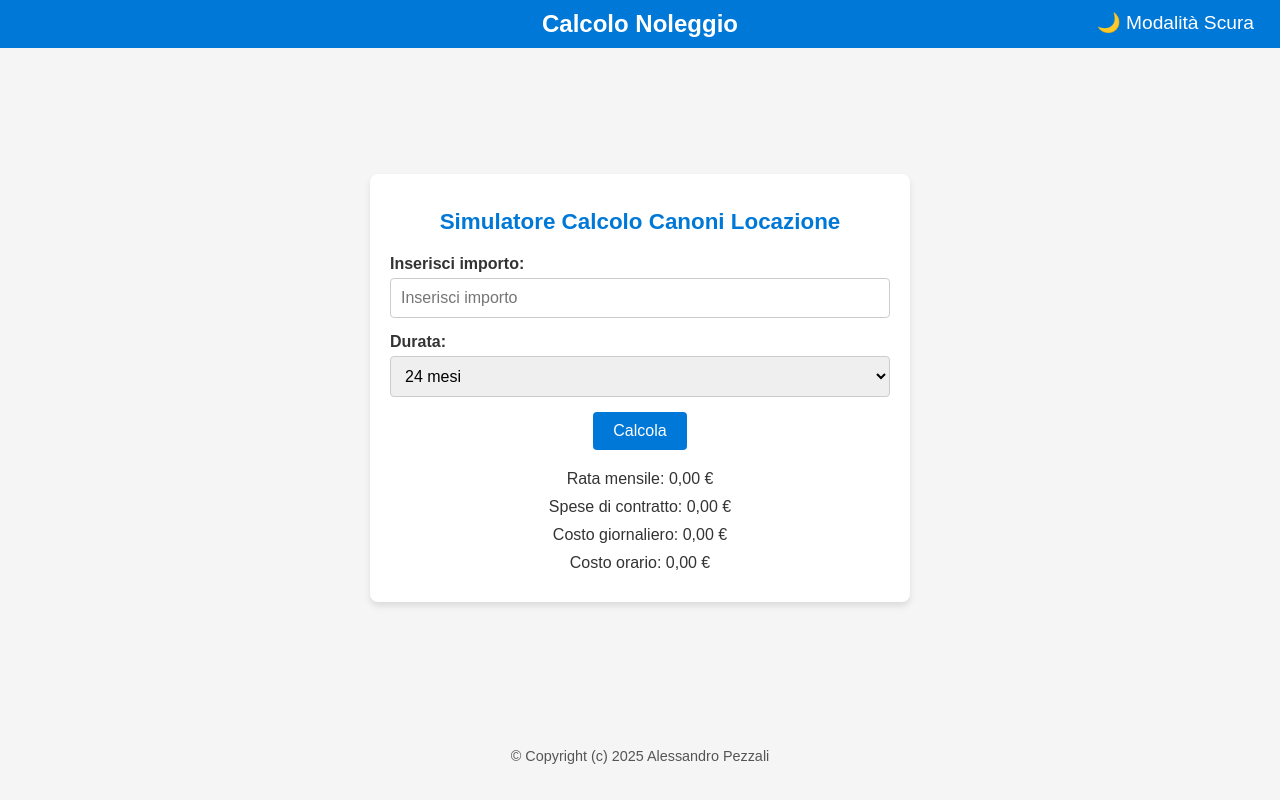
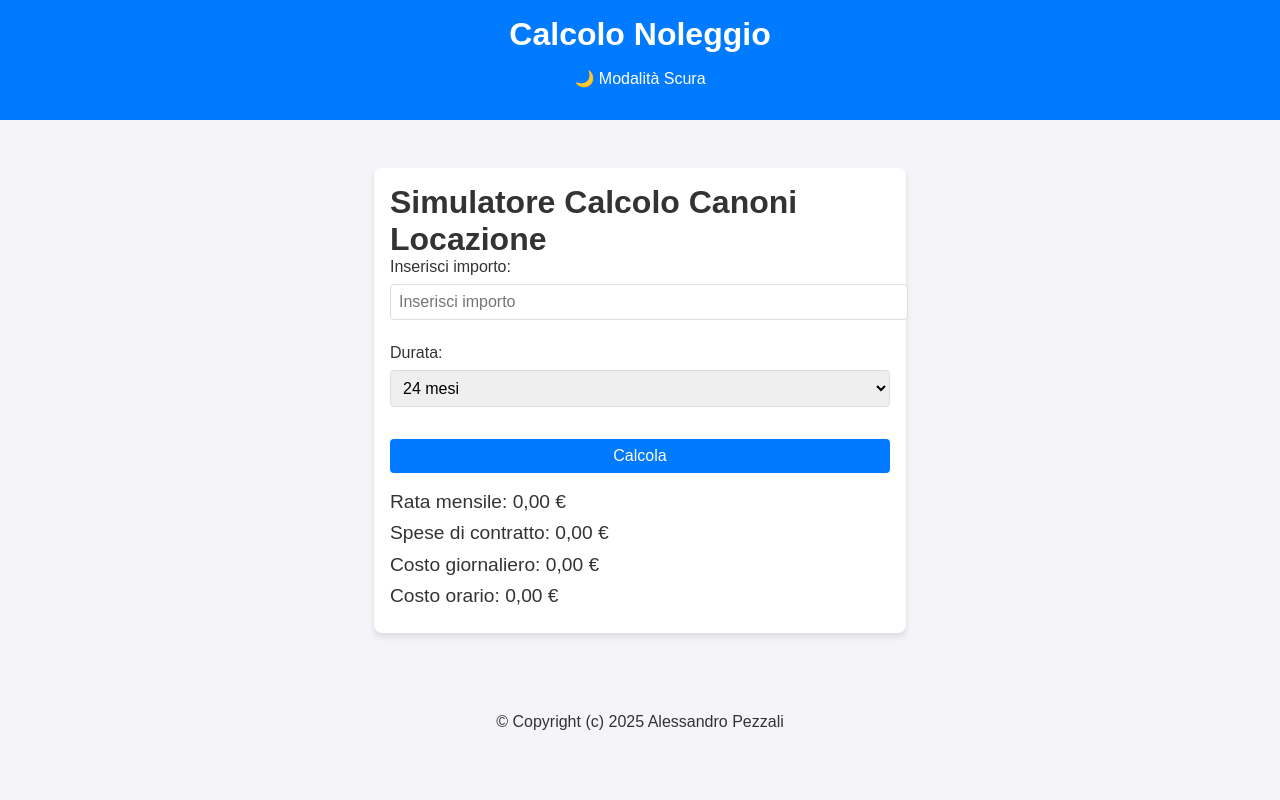
Before and after one commit to pezzaliapp/noleggio, a plain HTML site: page index.html in a window 1280 px wide. Drawn offline with Linux system fonts and the light colour scheme.

Commit message:
Update style.css

```diff
--- a/style.css
+++ b/style.css
@@ -1,121 +1,91 @@
-/* Style for body */
+/* Base styling */
 body {
     font-family: Arial, sans-serif;
     margin: 0;
     padding: 0;
-    background-color: #f5f5f5;
+    box-sizing: border-box;
+    background-color: #f4f4f9;
     color: #333;
 }
 
-/* Dark mode styles */
-body.dark-mode {
-    background-color: #121212;
-    color: #f5f5f5;
+header {
+    background-color: #007bff;
+    color: white;
+    padding: 1em;
+    text-align: center;
 }
 
-/* Header styles */
-header {
-    background-color: #0078d7;
-    color: white;
-    padding: 10px 20px;
-    text-align: center;
-    position: relative;
+h1 {
+    margin: 0;
 }
 
-header h1 {
-    margin: 0;
-    font-size: 1.5em;
+main {
+    padding: 1em;
 }
 
-header button {
-    position: absolute;
-    right: 20px;
-    top: 10px;
-    background: none;
+.noleggio-container {
+    background: white;
+    border-radius: 8px;
+    box-shadow: 0 4px 6px rgba(0, 0, 0, 0.1);
+    max-width: 500px;
+    margin: 2em auto;
+    padding: 1em;
+}
+
+.input-group {
+    margin-bottom: 1em;
+}
+
+input, select, button {
+    font-size: 1em;
+    margin: 0.5em 0;
+    padding: 0.5em;
+    width: 100%;
+    border: 1px solid #ddd;
+    border-radius: 4px;
+}
+
+button {
+    background-color: #007bff;
+    color: white;
     border: none;
-    color: white;
-    font-size: 1.2em;
     cursor: pointer;
 }
 
-/* Main container styles */
-main {
-    display: flex;
-    justify-content: center;
-    align-items: center;
-    height: 80vh;
-    padding: 20px;
-}
-
-.noleggio-container {
-    background-color: white;
-    padding: 20px;
-    border-radius: 8px;
-    box-shadow: 0px 4px 6px rgba(0, 0, 0, 0.1);
-    max-width: 500px;
-    width: 100%;
-}
-
-.noleggio-container h1 {
-    font-size: 1.4em;
-    margin-bottom: 20px;
-    text-align: center;
-    color: #0078d7;
-}
-
-/* Input group styles */
-.input-group {
-    margin-bottom: 15px;
-}
-
-.input-group label {
-    display: block;
-    font-weight: bold;
-    margin-bottom: 5px;
-}
-
-.input-group input,
-.input-group select {
-    width: 100%;
-    padding: 10px;
-    border-radius: 4px;
-    border: 1px solid #ccc;
-    font-size: 1em;
-    box-sizing: border-box;
-}
-
-/* Button styles */
-.button {
-    background-color: #0078d7;
-    color: white;
-    border: none;
-    padding: 10px 20px;
-    border-radius: 4px;
-    font-size: 1em;
-    cursor: pointer;
-    display: block;
-    margin: 0 auto;
-}
-
-.button:hover {
-    background-color: #005bb5;
-}
-
-/* Results styles */
-.results {
-    margin-top: 20px;
-    font-size: 1em;
+button:hover {
+    background-color: #0056b3;
 }
 
 .results p {
-    margin: 10px 0;
-    text-align: center;
+    font-size: 1.2em;
+    margin: 0.5em 0;
 }
 
-/* Footer styles */
+/* Footer styling */
 footer {
     text-align: center;
-    margin-top: 20px;
-    font-size: 0.9em;
-    color: #555;
+    padding: 1em;
+    background-color: #f4f4f9;
+    position: relative;
+    bottom: 0;
 }
+
+/* Dark mode styling */
+body.dark-mode {
+    background-color: #1e1e1e;
+    color: white;
+}
+
+body.dark-mode .noleggio-container {
+    background-color: #333;
+    color: white;
+}
+
+body.dark-mode button {
+    background-color: #444;
+    color: white;
+}
+
+body.dark-mode button:hover {
+    background-color: #222;
+}
```
